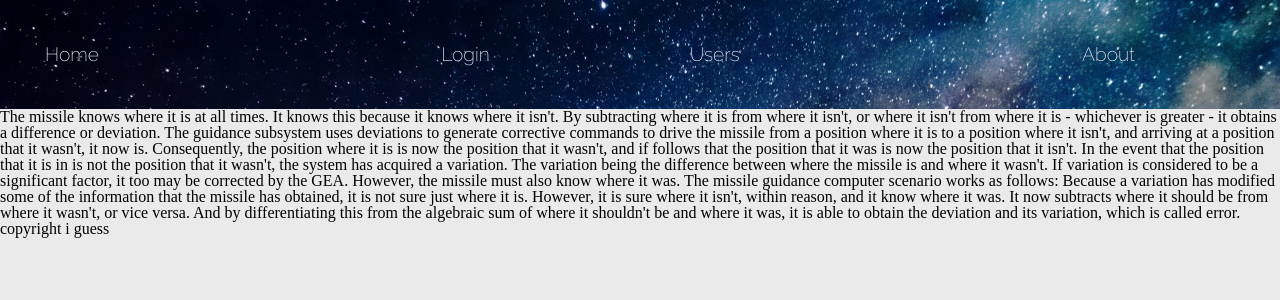
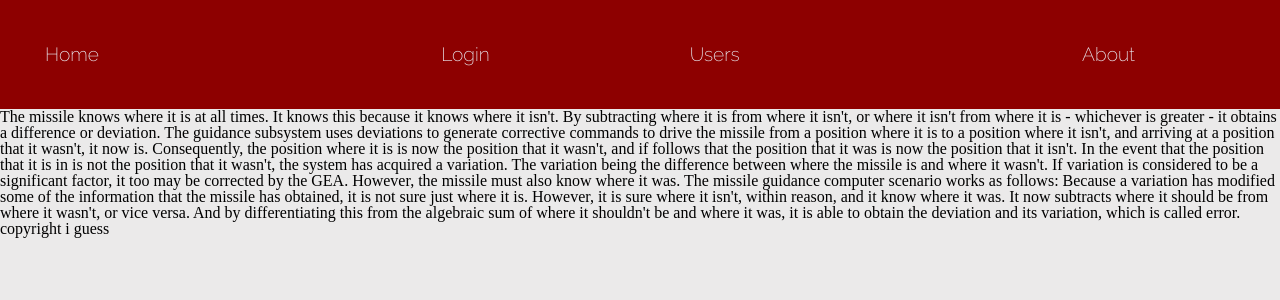
Before and after one commit to merikdevree/COMP-1006-FINAL, a PHP site: page /index.php in a window 1280 px wide. Shown: the top 300 px of the page. Run offline with PHP 8.4, Linux system fonts and the light colour scheme.

Commit message:
what the fuck

```diff
--- a/styles/styles.css
+++ b/styles/styles.css
@@ -8,7 +8,7 @@ body {
 header {
     width: 100%;
     padding: 45px;
-    background-image: url(./assets/Space.jpg);
+    background-color: rgb(141, 0, 0);
     background-repeat: repeat;
     background-size: cover;
 }
```
